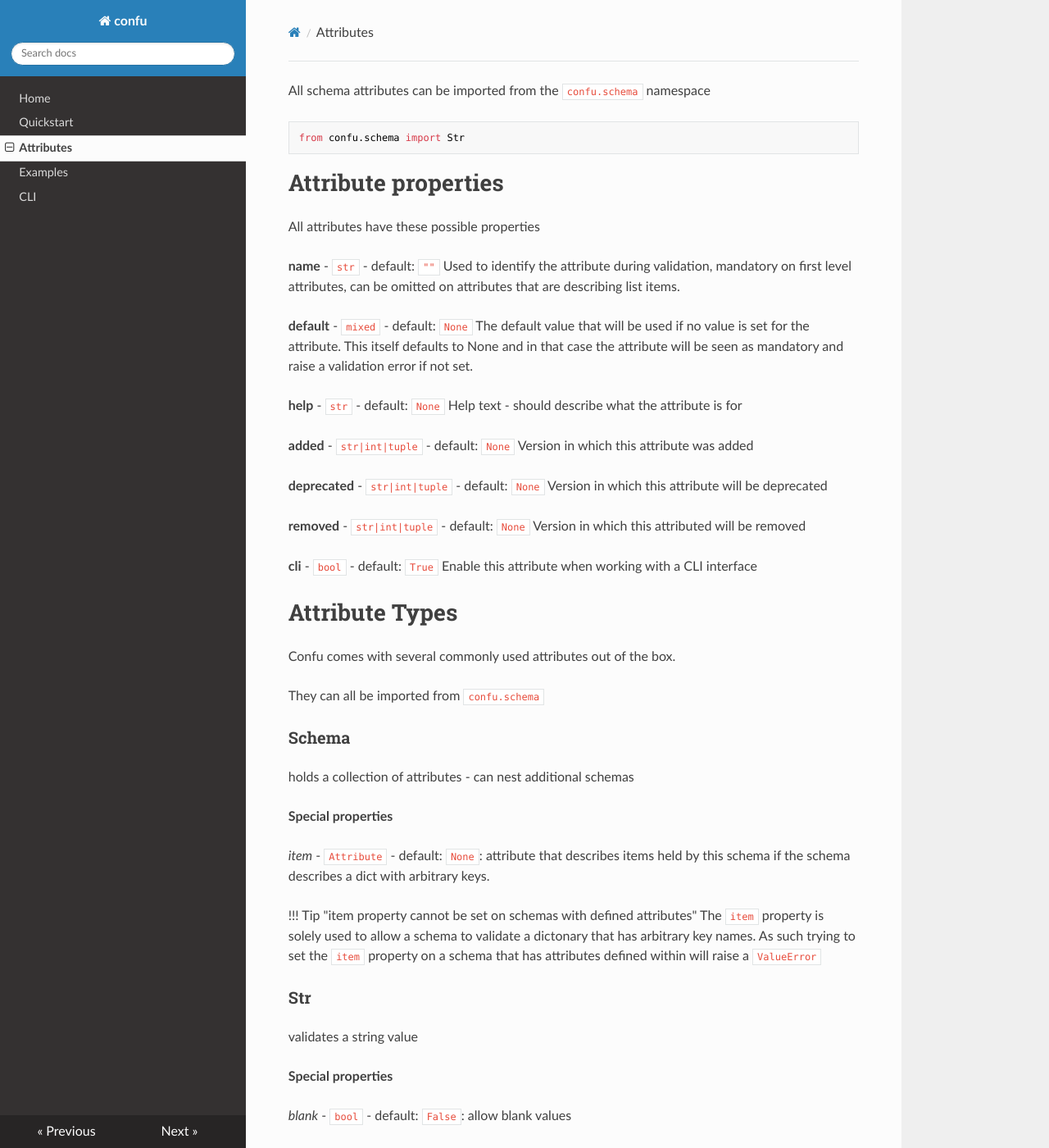
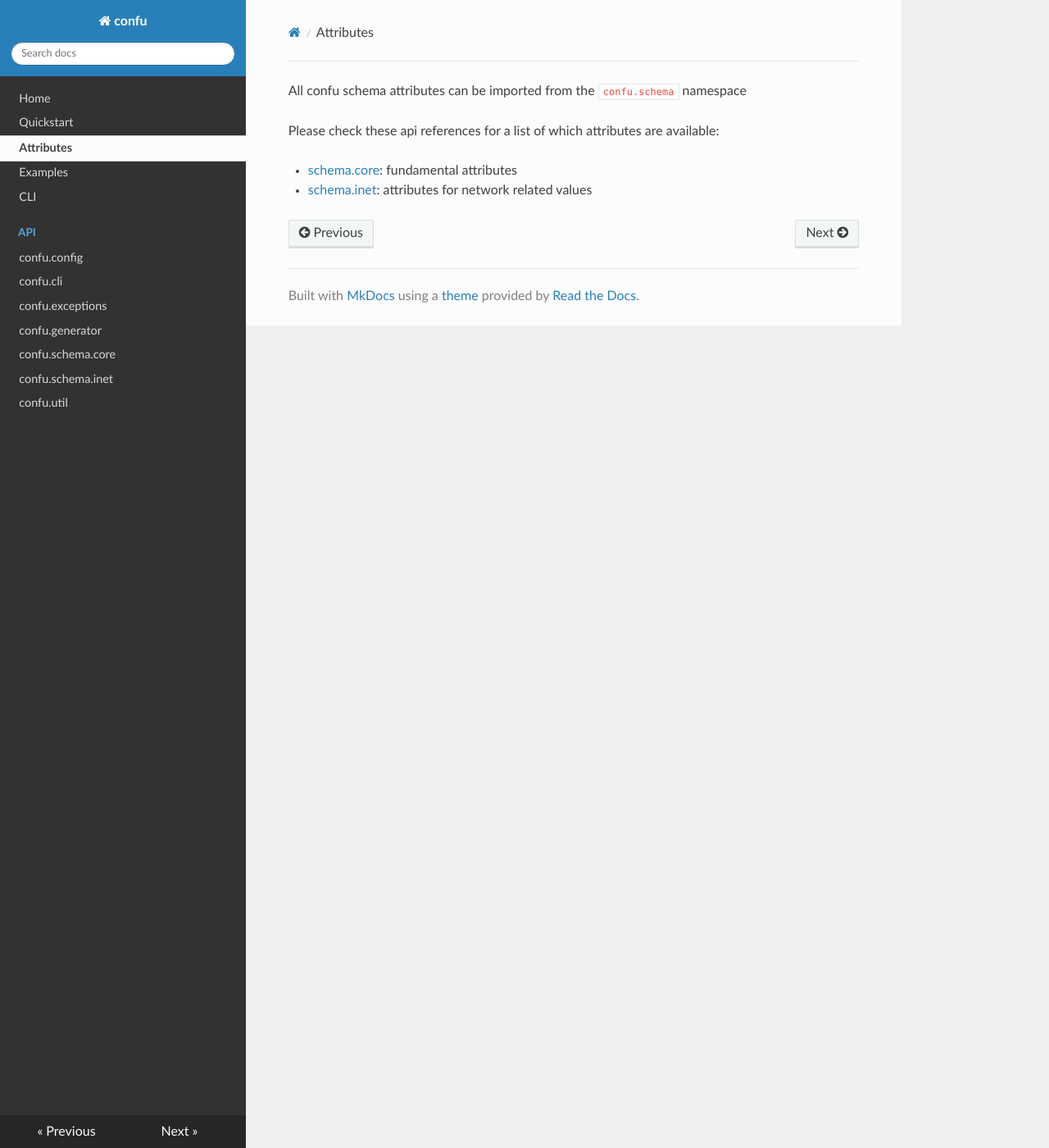
Before and after one commit to 20c/confu, an MkDocs documentation site: the page built from docs/attributes.md, in a window 1280 px wide and 1400 px high. Shown: the whole window at 82% size. Built offline with MkDocs 1.6.1, drawn with Linux system fonts in a browser that asks for light colours; nearby versions of some CDN libraries; old or Windows-style settings are respelled for this version of MkDocs; some of the changed text lies outside the part shown.

````diff
--- a/docs/attributes.md
+++ b/docs/attributes.md
@@ -1,113 +1,6 @@
-All schema attributes can be imported from the `confu.schema` namespace
+All confu schema attributes can be imported from the `confu.schema` namespace
 
-```py
-from confu.schema import Str
-```
+Please check these api references for a list of which attributes are available:
 
-# Attribute properties
-
-All attributes have these possible properties
-
-**name** - `str` - default: `""`
-Used to identify the attribute during validation, mandatory on first level attributes, can be omitted on attributes that are describing list items.
-
-**default** - `mixed` - default: `None`
-The default value that will be used if no value is set for the attribute. This itself defaults to
-None and in that case the attribute will be seen as mandatory and raise a validation error
-if not set.
-
-**help** - `str` - default: `None`
-Help text - should describe what the attribute is for
-
-**added** - `str|int|tuple` - default: `None`
-Version in which this attribute was added
-
-**deprecated** - `str|int|tuple` - default: `None`
-Version in which this attribute will be deprecated
-
-**removed** - `str|int|tuple` - default: `None`
-Version in which this attributed will be removed
-
-**cli** - `bool` - default: `True`
-Enable this attribute when working with a CLI interface
-
-# Attribute Types
-
-Confu comes with several commonly used attributes out of the box.
-
-They can all be imported from `confu.schema`
-
-### Schema
-holds a collection of attributes - can nest additional schemas
-
-**Special properties**
-
-*item* - `Attribute` - default: `None`: attribute that describes items held by this schema
-if the schema describes a dict with arbitrary keys.
-
-
-!!! Tip "item property cannot be set on schemas with defined attributes"
-    The `item` property is solely used to allow a schema to validate a dictonary
-    that has arbitrary key names. As such trying to set the `item` property on a schema
-    that has attributes defined within will raise a `ValueError`
-
-
-### Str
-validates a string value
-
-**Special properties**
-
-*blank* - `bool` - default: `False`: allow blank values
-
-### Int
-validates an integer value
-
-### Float
-validates a float value
-
-### List
-validates a list
-
-**Special Properties**
-
-*item* - `Attribute` - default: `None`: attribute that describes items held by this list
-
-```py
-my_list = confu.schema.List(name="my_list", item=confu.schema.Str())
-```
-
-### File
-validates a file path, will raise a ValidationError if the specified file does not exist
-
-### Directory
-validates a directory path, the default behaviour is to raide a ValidationError if the specified
-directory does not exist
-
-**Special Properties**
-
-  - *create* - `bool` - default: `False`: if True will create the directory
-
-### Email
-validates an email address
-
-### Url
-validates a url
-
-Special Properties:
-  - *schemes* - `list` - default: `[]`: A list of supported schemes - an empty list will allow all schemes
-
-### IpAddress
-validates a v4 or v6 ip address
-
-
-!!! Tip "Requirements"
-    To use this attribute please install the python ipaddress module
-
-    ```
-    pip install ipaddress
-    ```
-
-
-**Special Properties**
-
-  - *protocol* - `int` - default: `None`: Specifies the protocol can be `4`, `6` or `None`. If `None` both 4 and 6 type addresses are allowed.
+- [schema.core](/api/confu.schema.core): fundamental attributes
+- [schema.inet](/api/confu.schema.inet): attributes for network related values
--- a/mkdocs.yml
+++ b/mkdocs.yml
@@ -3,12 +3,22 @@ site_url: https://github.com/20c/confu
 
 theme: readthedocs
 
-pages:
+nav:
   - Home: index.md
   - Quickstart: quickstart.md
   - Attributes: attributes.md
   - Examples: examples.md
   - CLI: cli.md
+  - API:
+    - confu.config: api/confu.config.md
+    - confu.cli: api/confu.cli.md
+    - confu.exceptions: api/confu.exceptions.md
+    - confu.generator: api/confu.generator.md
+    - confu.schema.core: api/confu.schema.core.md
+    - confu.schema.inet: api/confu.schema.inet.md
+    - confu.util: api/confu.util.md
 
 markdown_extensions:
   - markdown_include.include
+  - admonition
+  - pymdgen
````
Also changed, not shown: CHANGELOG.md (+3 -0 lines), 9 other files.
